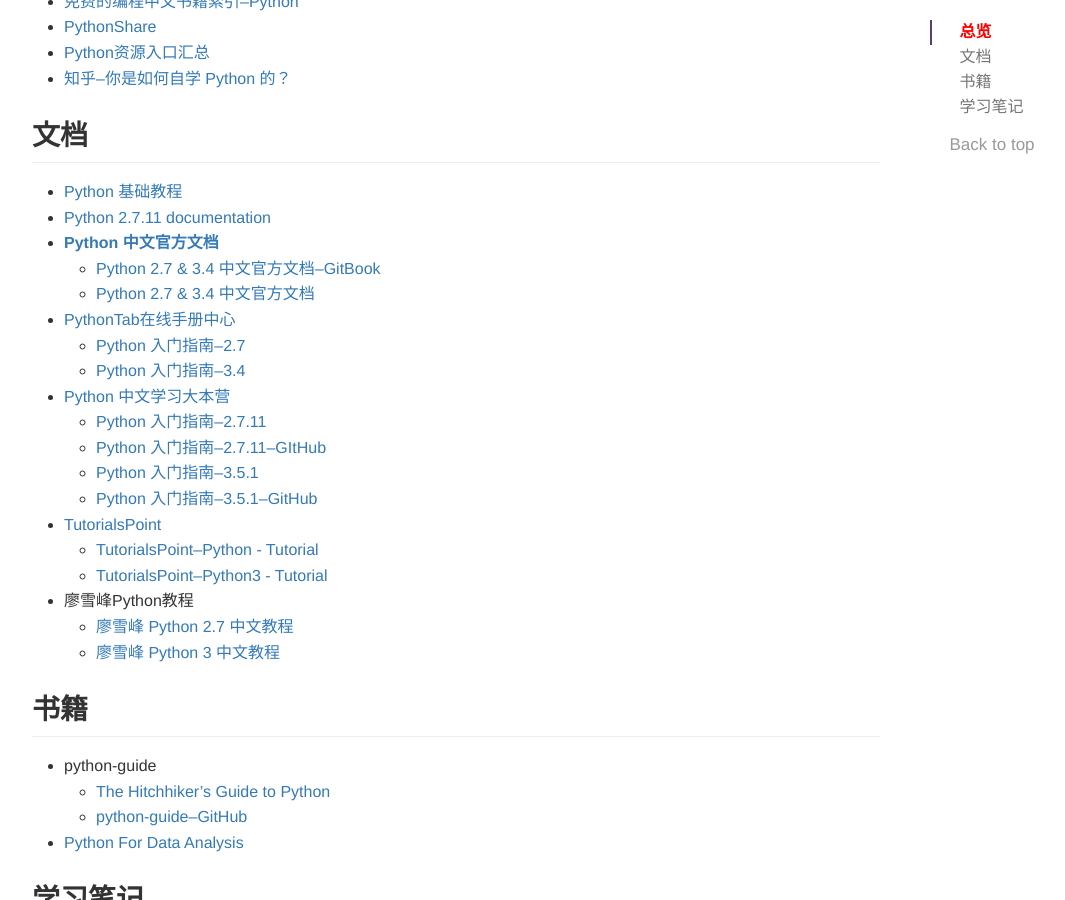
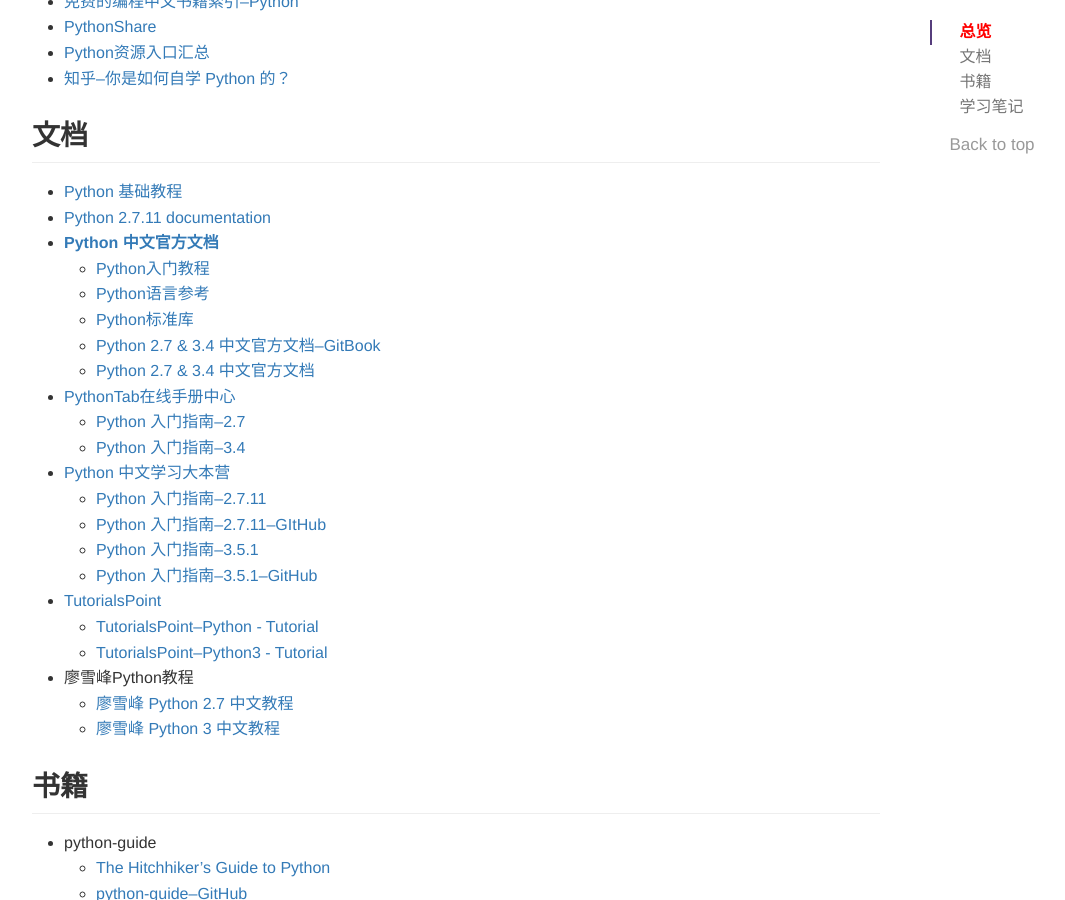
Before and after one commit to asin929/asin929.github.io, a Jekyll site: the page built from _posts/Program-Document/2016-4-9-编程资料--Python.md, in a window 1280 px wide and 900 px high, scrolled down 336 px. Shown: the whole window, without its empty margins (38-1103 px from the left). Built offline with Jekyll 4.4.1, drawn with Linux system fonts in a browser that asks for light colours; comment, search, counter and statistics services are not loaded.

Commit message:
Update 2016-4-9-编程资料--Python.md

```diff
--- a/_posts/Program-Document/2016-4-9-编程资料--Python.md
+++ b/_posts/Program-Document/2016-4-9-编程资料--Python.md
@@ -24,6 +24,9 @@ tags : [program, document, python]
 + [Python 基础教程](http://www.runoob.com/python/python-tutorial.html)
 + [Python 2.7.11 documentation](https://docs.python.org/2/index.html)
 + **[Python 中文官方文档](http://python.usyiyi.cn/)**
+    + [Python入门教程](http://python.usyiyi.cn/python_278/tutorial/index.html)
+    + [Python语言参考](http://python.usyiyi.cn/python_278/reference/index.html)
+    + [Python标准库](http://python.usyiyi.cn/python_278/library/index.html)
     + [Python 2.7 & 3.4 中文官方文档--GitBook ](https://www.gitbook.com/book/wizardforcel/python-doc-27-34/details)
     + [Python 2.7 & 3.4 中文官方文档](https://wizardforcel.gitbooks.io/python-doc-27-34/content/)
 + [PythonTab在线手册中心](http://docs.pythontab.com/)
```
